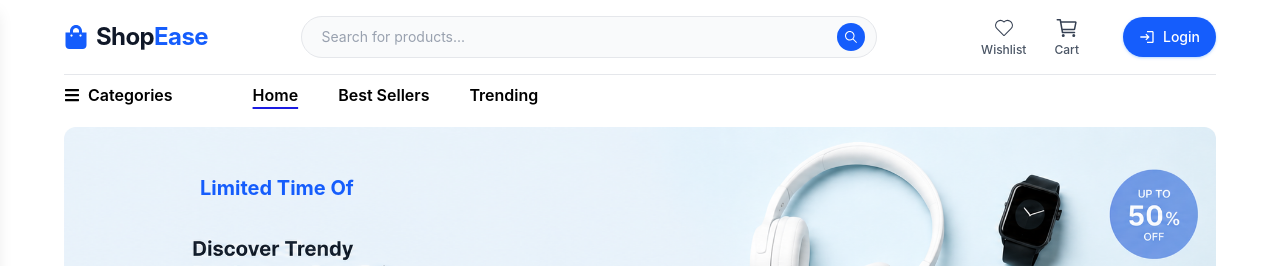
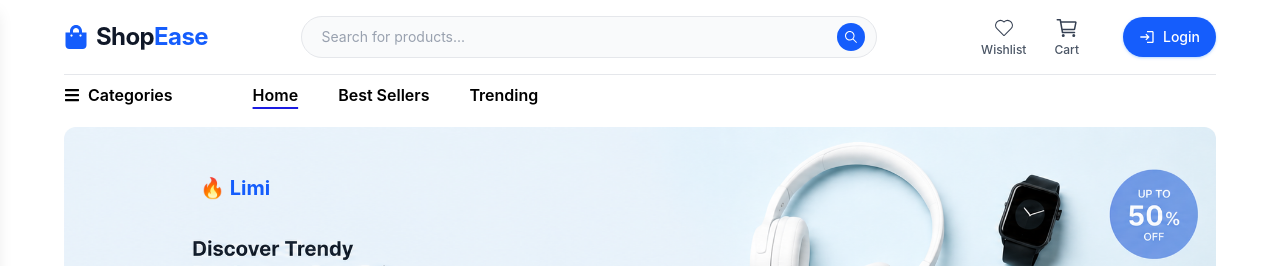
Before and after one commit to anilbaaniya/E-commerce, a React (Vite) app in the folder frontend/: page / in a window 1280 px wide. Shown: the top 266 px of the page. Built offline with nearby package versions, Linux system fonts and the light colour scheme; no server answers.

Commit message:
enhancing feature

```diff
--- a/frontend/src/pages/Home.jsx
+++ b/frontend/src/pages/Home.jsx
@@ -13,7 +13,14 @@ export default function Home() {
           </button> */}
           <button className=" text-blue-600  text-xl font-bold  ">
             <Typewriter
-              words={[" Limited Time Offer ⏰"]}
+              words={[
+                "✨ New Arrivals Just Dropped",
+                "🔥 Limited Time Offer",
+                "🚀 Trending Styles Await",
+                "💎 Premium Fashion Collection",
+                "🛍️ Shop the Latest Trends",
+                "⚡ Up to 50% OFF Today",
+              ]}
               loop={true}
               cursor
               cursorStyle=""
```
